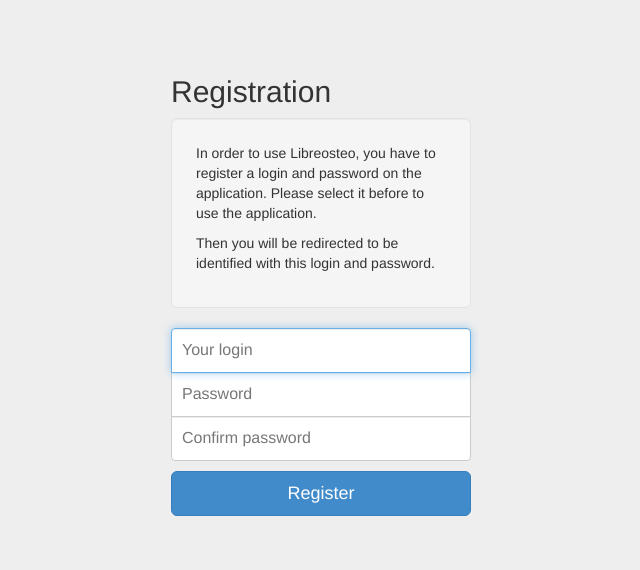
After one commit to libreosteo/LibreOsteo, a Django app: template templates/account/create_admin_account.html in a window 1280 px wide. The commit adds this page. Shown: the top 570 px of the page, without its empty margins (319-959 px from the left). Run offline with Django 3.2, Linux system fonts and the light colour scheme; the template is opened without the code that fills it, so the values that code supplies are empty; some libraries are stand-ins or nearby versions.

Commit message:
Modify middleware to manage registration when no user exists in the db.

```diff
--- a/Libreosteo/settings.py
+++ b/Libreosteo/settings.py
@@ -167,6 +167,7 @@
 LOGIN_URL_NAME = 'accounts-login'
 LOGOUT_URL_NAME = 'accounts-logout'
 LOGIN_REDIRECT_URL= '/'
+INITIALIZE_ADMIN_URL_NAME = 'accounts-create-admin'
 
 
 
--- a/Libreosteo/urls.py
+++ b/Libreosteo/urls.py
@@ -31,6 +31,7 @@
     url(r'^admin/', include(admin.site.urls)),
     url(r'^accounts/login/$', 'django.contrib.auth.views.login', {'template_name': 'account/login.html'}, name='accounts-login'),
     url(r'^accounts/logout', 'django.contrib.auth.views.logout', {'template_name' : 'account/login.html'}, name="accounts-logout"),
+    url(r'^accounts/create-admin/$', views.create_admin_account, name='accounts-create-admin'),
     url(r'^api-auth/', include('rest_framework.urls', namespace='rest_framework')),
     url(r'^api/statistics[/]?$', views.StatisticsView.as_view(), name='statistics_view'),
     url(r'^myuserid', TemplateView.as_view(template_name='account/myuserid.html')),
--- a/libreosteoweb/static/css/signin.css
+++ b/libreosteoweb/static/css/signin.css
@@ -38,3 +38,47 @@
   border-top-left-radius: 0;
   border-top-right-radius: 0;
 }
+
+.form-registration {
+  max-width: 330px;
+  padding: 15px;
+  margin: 0 auto;
+}
+
+.form-registration .form-registration-heading,
+.form-registration .checkbox {
+  margin-bottom: 10px;
+}
+.form-registration .checkbox {
+  font-weight: normal;
+}
+.form-registration .form-control {
+  position: relative;
+  font-size: 16px;
+  height: auto;
+  padding: 10px;
+  -webkit-box-sizing: border-box;
+     -moz-box-sizing: border-box;
+          box-sizing: border-box;
+}
+.form-registration .form-control:focus {
+  z-index: 2;
+}
+.form-registration input[type="text"] {
+  margin-bottom: -1px;
+  border-bottom-left-radius: 0;
+  border-bottom-right-radius: 0;
+}
+.form-registration-password1 {
+  margin-bottom: -1px;
+  border-top-left-radius: 0;
+  border-top-right-radius: 0;
+  border-bottom-left-radius: 0;
+  border-bottom-right-radius: 0;
+}
+
+.form-registration-password2 {
+  margin-bottom: 10px;
+  border-top-left-radius: 0;
+  border-top-right-radius: 0;
+}
--- /dev/null
+++ b/templates/account/create_admin_account.html
@@ -0,0 +1,63 @@
+{% load i18n %}<!DOCTYPE html>
+<html lang="en"><head><meta http-equiv="Content-Type" content="text/html; charset=UTF-8">
+    <meta charset="utf-8">
+    <meta http-equiv="X-UA-Compatible" content="IE=edge">
+    <meta name="viewport" content="width=device-width, initial-scale=1.0">
+    <meta name="description" content="">
+    <meta name="author" content="">
+    <link rel="shortcut icon" href="{{ STATIC_URL }}images/favicon.png">
+
+    <title>{% trans  "Create admin account on Libreosteo" %}</title>
+
+    <!-- Bootstrap core CSS -->
+    <link href="{{ STATIC_URL }}css/bootstrap.css" rel="stylesheet">
+
+     <!-- Custom styles for this template -->
+    <link href="{{ STATIC_URL }}css/signin.css" rel="stylesheet">
+
+
+    <!-- HTML5 shim and Respond.js IE8 support of HTML5 elements and media queries -->
+    <!--[if lt IE 9]>
+      <script src="https://oss.maxcdn.com/libs/html5shiv/3.7.0/html5shiv.js"></script>
+      <script src="https://oss.maxcdn.com/libs/respond.js/1.3.0/respond.min.js"></script>
+    <![endif]-->
+  <style type="text/css"></style></head>
+
+  <body>
+
+    <div class="container">
+
+      <form class="form-registration" role="form" method="post" action="{% url 'libreosteoweb.api.views.create_admin_account' %}">
+          {% csrf_token %}
+        <h2 class="form-registration-heading">{% trans "Registration" %}</h2>
+        {% if form.errors %}
+          {% for error in form.password2.errors %}
+            <div class="alert alert-danger" role="alert">
+              <p>{{error}}</p>
+            </div>
+          {% endfor %}
+        {% endif %}
+        <div class="well well-lg">
+          <p>{% trans 'In order to use Libreosteo, you have to register a login and password on the application. Please select it before to use the application.' %}</p>
+
+          <p>{% trans 'Then you will be redirected to be identified with this login and password.' %}</p>
+        </div>
+        <input type="text" name="username" class="form-control" placeholder="{% trans "Your login" %}" required="" autofocus="">
+        <input type="password" name="password1" class="form-control form-registration-password1" placeholder="{%  trans "Password" %}" required="">
+        <input type="password" name="password2" class="form-control form-registration-password2" placeholder="{%  trans "Confirm password" %}" required="">
+        <!--<label class="checkbox">
+          <input type="checkbox" value="remember-me"> {% trans "Remember me" %}
+        </label>-->
+        <input type="hidden" name="next" value="{{ next|escape }}" />
+        <button class="btn btn-lg btn-primary btn-block" type="submit" value="login">{% trans "Register" %}</button>
+      </form>
+
+    </div> <!-- /container -->
+
+
+    <!-- Bootstrap core JavaScript
+    ================================================== -->
+    <!-- Placed at the end of the document so the pages load faster -->
+
+
+</body></html>
```
Also changed, not shown: libreosteoweb/api/views.py (+42 -0 lines), libreosteoweb/middleware.py (+14 -1 lines), locale/fr/LC_MESSAGES/django.po, 1 other file.
